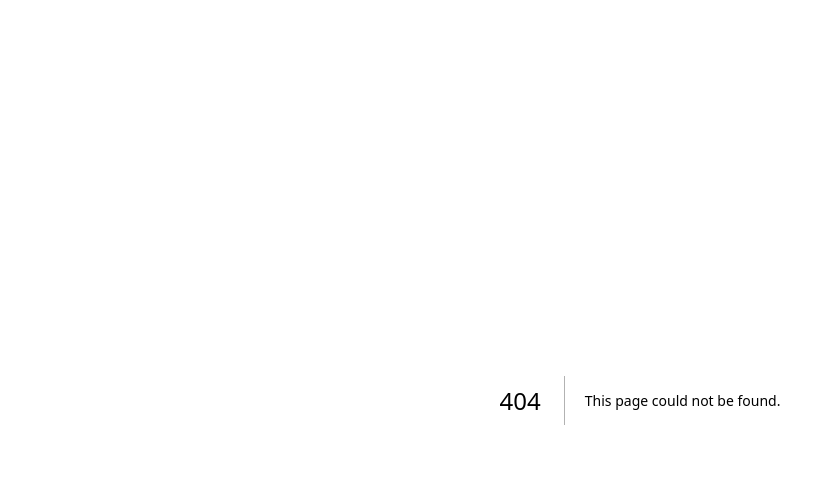
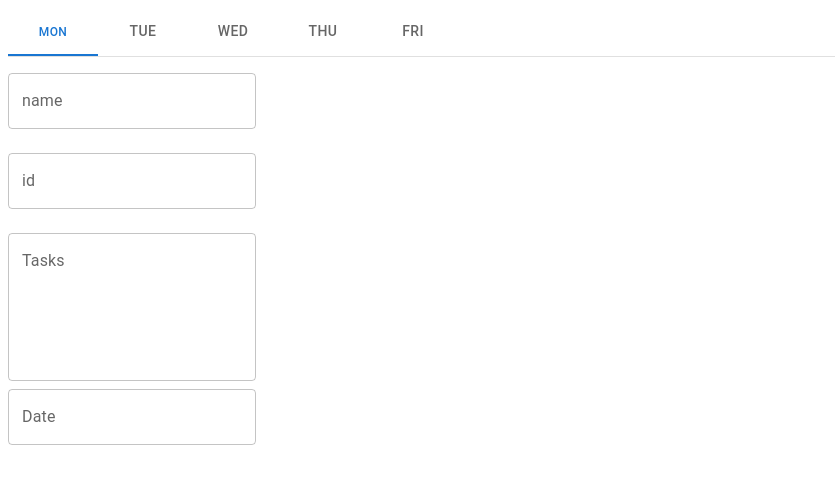
Before and after one commit to jyou0012/Final-year-project_ADL, a Next.js app: page /students in a window 1280 px wide. Before the commit this address had no page. Shown: the top 484 px of the page, without its empty margins (0-835 px from the left). Built offline with nearby package versions, Linux system fonts and the light colour scheme.

Commit message:
Add students

```diff
--- /dev/null
+++ b/src/app/students/layout.jsx
@@ -0,0 +1,58 @@
+'use client'
+
+import * as React from 'react';
+import PropTypes from 'prop-types';
+import Tab from '@mui/material/Tab';
+import Tabs from '@mui/material/Tabs';
+import Box from '@mui/material/Box';
+import TextField from '@mui/material/TextField';
+import FormControl from '@mui/material/FormControl';
+import InputLabel from '@mui/material/InputLabel';
+import Input from '@mui/material/Input';
+import { AdapterDayjs } from '@mui/x-date-pickers/AdapterDayjs';
+import { DatePicker } from '@mui/x-date-pickers/DatePicker';
+import { LocalizationProvider } from '@mui/x-date-pickers/LocalizationProvider';
+
+export function TimesheetTabPanel({value}) {
+	return (
+		<div>
+		{value === 1 && (
+<FormControl variant="standard" fullwidth="true">
+  <TextField id="Date" label="name" margin="normal" />
+  <TextField id="Start" label="id" margin="normal" />
+  <TextField id="standard-basic" label="Tasks" multiline margin="normal" minRows="5" size="medium" />
+  <LocalizationProvider dateAdapter={AdapterDayjs}>
+    <DatePicker label="Date"/>
+  </LocalizationProvider>
+</FormControl>
+		)}
+		</div>
+	)
+}
+
+export default function layout({ children }) {
+  const [value, setValue] = React.useState(1);
+
+  const handleChange = (event, newValue) => {
+    setValue(newValue);
+  };
+
+  return (
+    <Box sx={{ width: '100%' }}>
+    <Box sx={{ borderBottom: 1, borderColor: 'divider' }}>
+    <Tabs
+        value={value}
+        onChange={handleChange}
+        aria-label="wrapped label tabs example"
+      >
+        <Tab value={1} label="Mon" wrapped />
+        <Tab value={2} label="Tue" />
+        <Tab value={3} label="Wed" />
+        <Tab value={4} label="Thu" />
+        <Tab value={5} label="Fri" />
+      </Tabs>
+    </Box>
+    <TimesheetTabPanel value={value} />
+    </Box>
+  )
+}
--- /dev/null
+++ b/src/app/students/page.jsx
@@ -0,0 +1,3 @@
+export default function Page() {
+  return <p>TODO</p>
+}
```
Also changed, not shown: package.json (+6 -1 lines).
